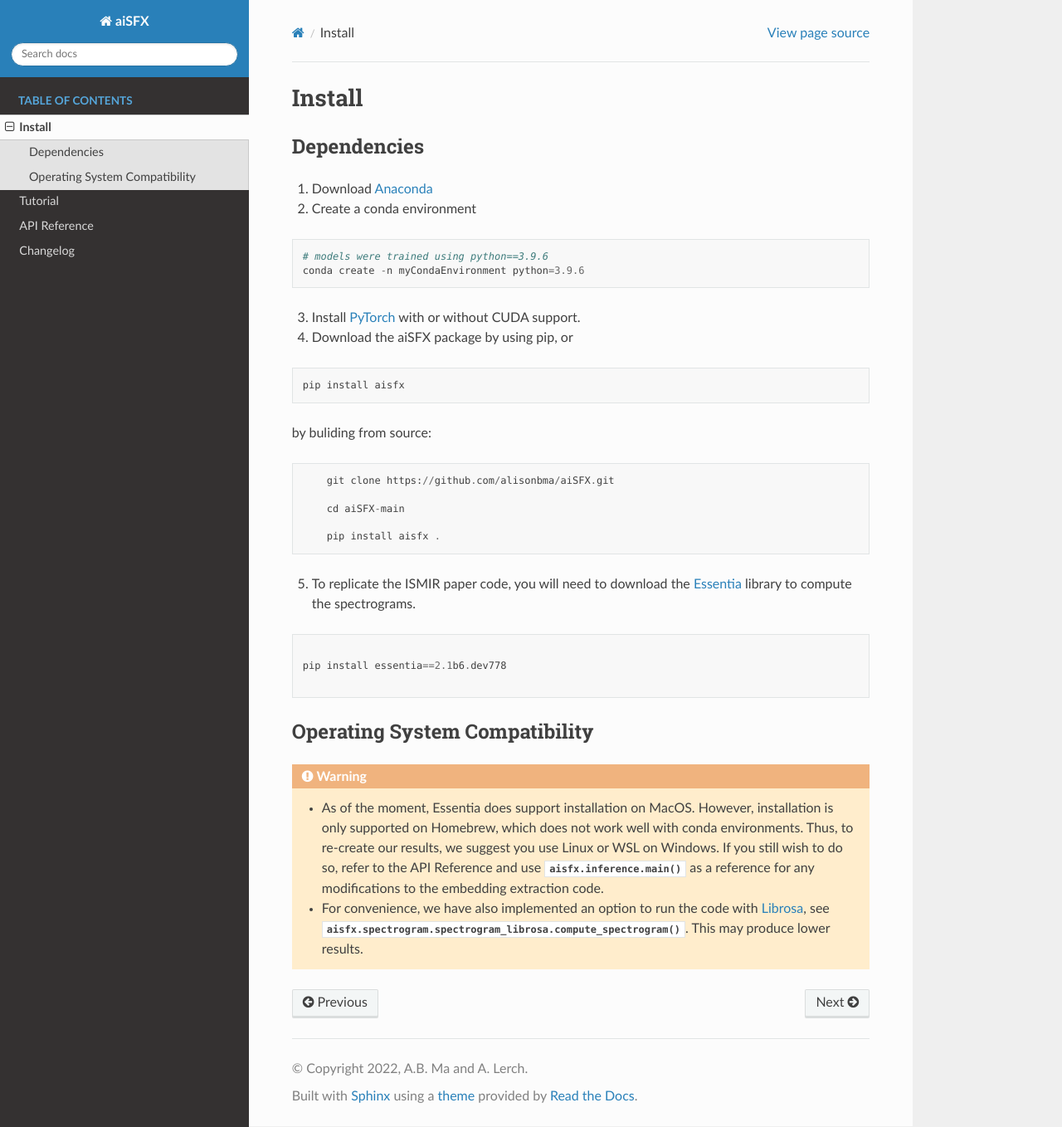
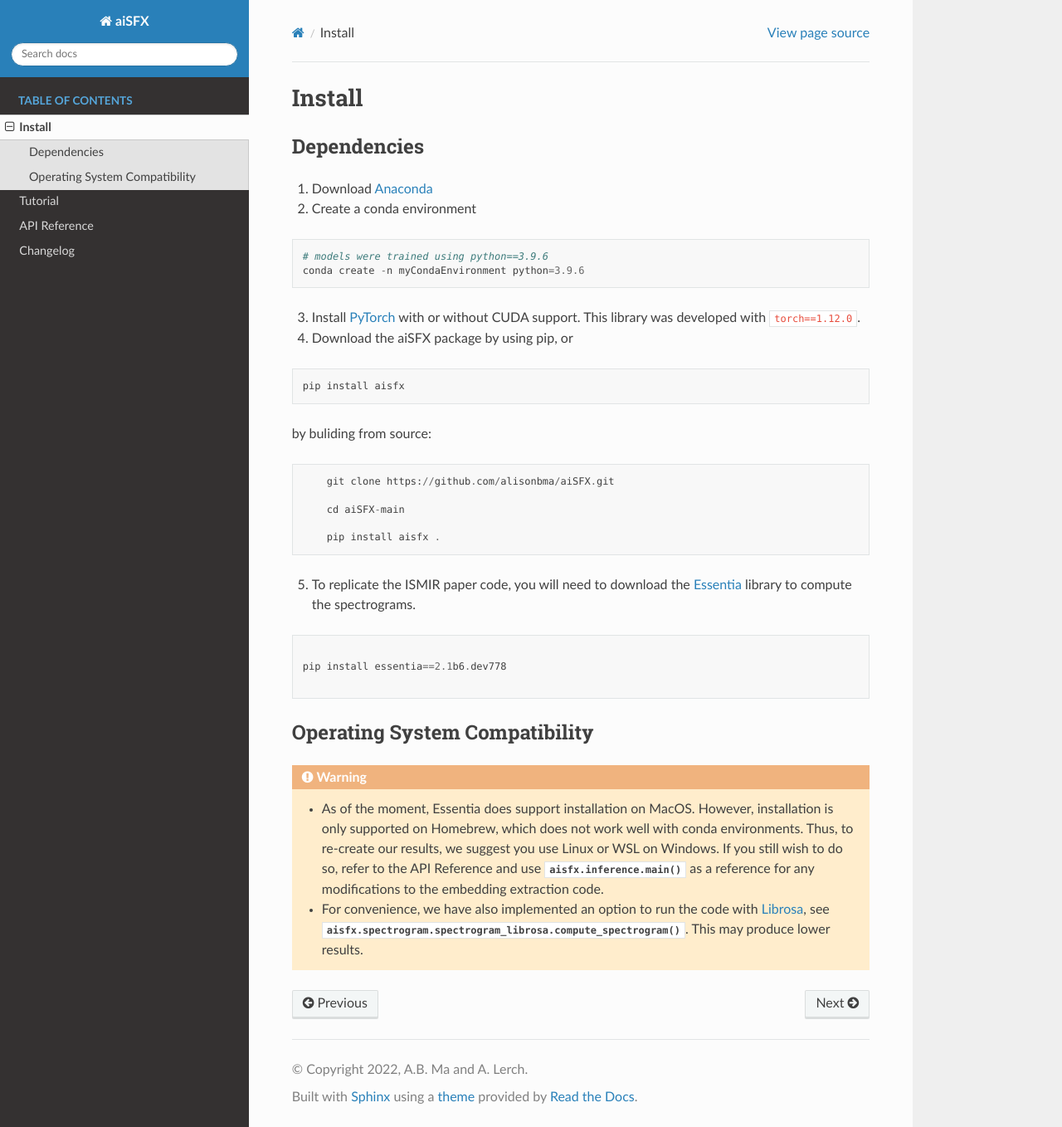
Before and after one commit to alisonbma/aiSFX, a Sphinx documentation site: the page built from docs/source/installation.md, in a window 1280 px wide and 1358 px high. Shown: the whole window at 83% size. Built offline with Sphinx 7.4.7 and the Read the Docs theme 2.0.0, drawn with Linux system fonts in a browser that asks for light colours.

Commit message:
Update installation.md

````diff
--- a/docs/source/installation.md
+++ b/docs/source/installation.md
@@ -8,7 +8,7 @@
 # models were trained using python==3.9.6
 conda create -n myCondaEnvironment python=3.9.6
 ```
-3. Install [PyTorch](https://pytorch.org/get-started/locally/) with or without CUDA support.
+3. Install [PyTorch](https://pytorch.org/get-started/locally/) with or without CUDA support. This library was developed with `torch==1.12.0`.
 4. Download the aiSFX package by using pip, or
 
 ```
````
